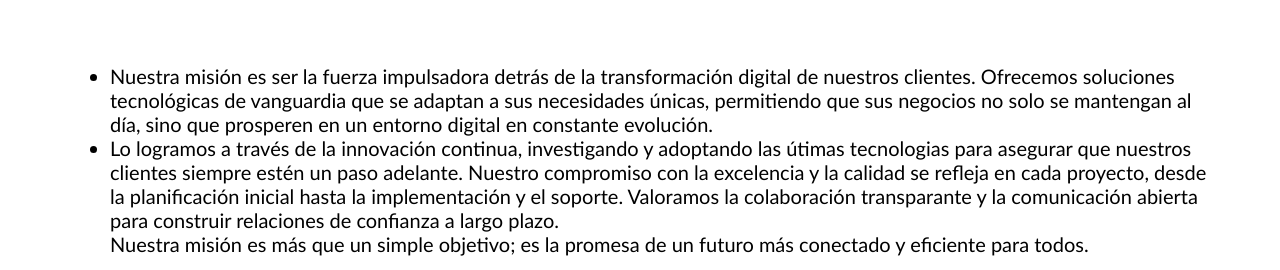
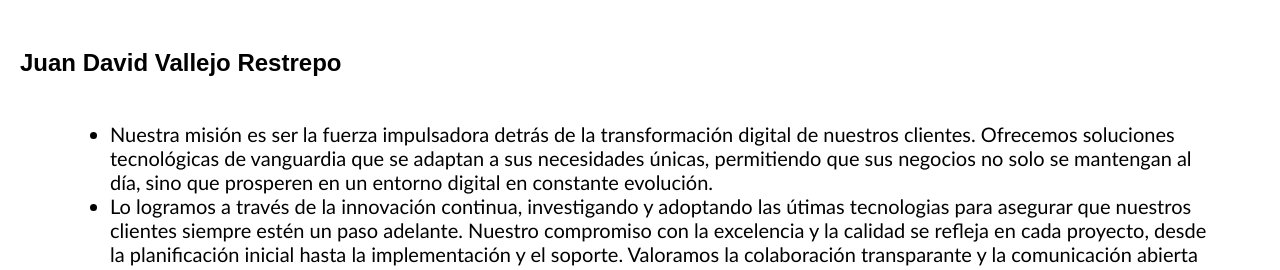
Before and after one commit to juaval2609/JuanDavid_copia1, a plain HTML site: page mision.html in a window 1280 px wide. Shown: the part 135-405 px from the top of the page. Drawn offline with Linux system fonts and the light colour scheme; files that its build step writes are made by us from their sources; files whose address does not match are found by name.

Commit message:
Cambios en mision

```diff
--- a/mision.html
+++ b/mision.html
@@ -9,6 +9,7 @@
 <body>
     <div class="titulo">
         <h1>Misión</h1>
+        <h2> Juan David Vallejo Restrepo</h2>
     </div>
     <div class="parrafos">
             <ul>
@@ -22,7 +23,7 @@
             compromiso con la excelencia y la calidad se refleja en cada proyecto, desde la planificación inicial
             hasta la implementación y el soporte. Valoramos la colaboración transparante y la comunicación abierta
             para construir relaciones de confianza a largo plazo.
-            <nav>Nuestra misión es más que un simple objetivo; es la promesa de un futuro más conectado y eficiente para todos.</nav>
+            <nav>Nuestra misión es más que un simple objetivo; es la promesa de un sfuturo más conectado y eficiente para todos.</nav>
             </li>
             </ul>
     </div>
@@ -100,6 +101,7 @@
     <p><strong>Pie de Página</strong></p>
     <p><strong>Derechos de Autor:</strong> 2025 Nombre de la Empresa. Todos los derechos reservados.</p>
     <p><strong>Información de Contacto:</strong> info@empresa.com</p>
+    <p> CREADO POR JUAN DAVID VALLEJO RESTREPO</p>
   </footer>
 
 
```
